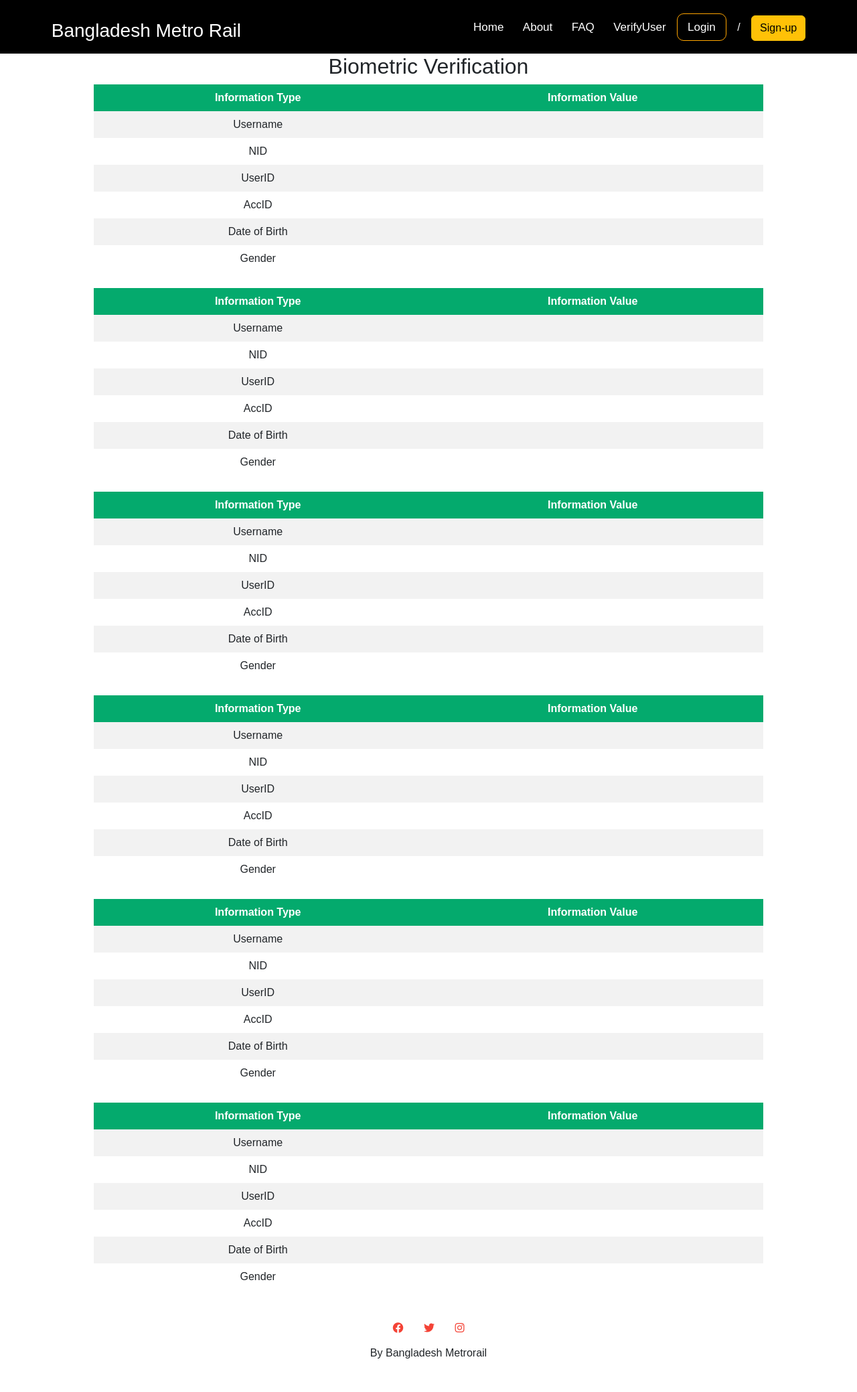
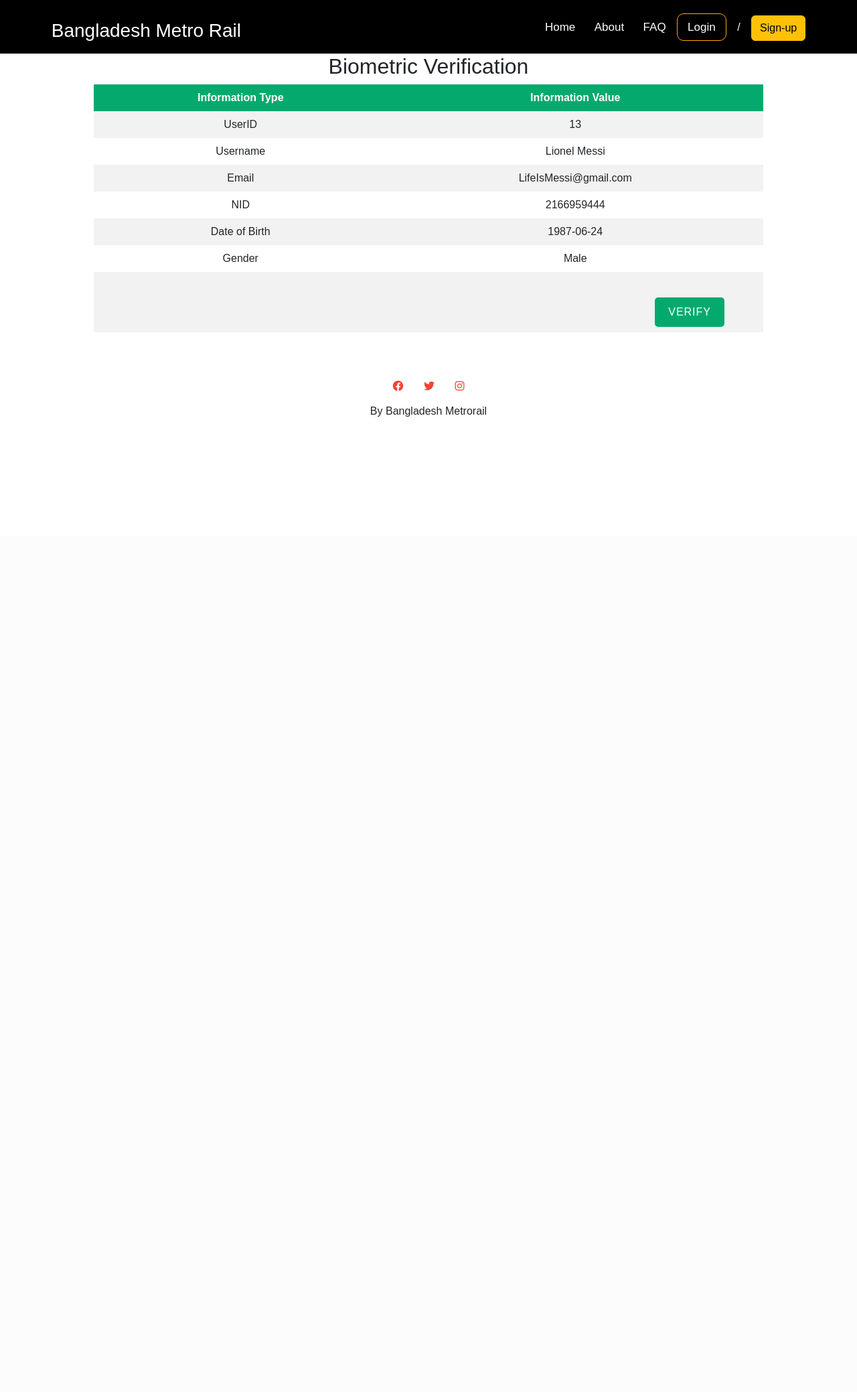
Before and after one commit to ShrCodesNSU/Card-Enrollment-System, a Flask app: page /VerifyUser in a window 1280 px wide. Shown: the whole page at 67% size. After the commit the page ends 622 px from the top, so only its background shows below. Run offline with Flask 2, Linux system fonts and the light colour scheme; some libraries are stand-ins or nearby versions.

Commit message:
officails approve applications

```diff
--- a/app.py
+++ b/app.py
@@ -91,7 +91,15 @@
 
 @app.route("/VerifyUser", methods=["GET", "POST"])
 def VerifyUser():
-    return render_template("offUserVerf.html")
+    if request.method == "POST":
+        acc = request.form.get("userId")
+        db.execute("UPDATE userAccount SET IsVerified = 'YES' WHERE AccId = :accId", accId=acc)
+        allReqs = db.execute('SELECT accounts.AccId,Name,Email,Gender,NID,DOB FROM accounts, userAccount WHERE accounts.AccId = userAccount.AccId AND userAccount.IsVerified = "Pending"')
+        return render_template("offUserVerf.html", allReqs=allReqs)
+
+    else:
+        allReqs = db.execute('SELECT accounts.AccId,Name,Email,Gender,NID,DOB FROM accounts, userAccount WHERE accounts.AccId = userAccount.AccId AND userAccount.IsVerified = "Pending"')
+        return render_template("offUserVerf.html", allReqs=allReqs)
 
 
 
--- a/static/style.css
+++ b/static/style.css
@@ -674,18 +674,25 @@
   color: white;
   font-size: 0.8rem;
 }
-.submit-btn {
+.verif-btn {
   display: block;
+  margin-top: 30px;
   margin-left: auto;
+  margin-right: 50px;
+  color: white;
   border: none;
   outline: none;
-  background: #ff652f;
+  background: #04AA6D;
   font-size: 1rem;
   text-transform: uppercase;
   letter-spacing: 1px;
   padding: 10px 20px;
   border-radius: 5px;
   cursor: pointer;
+}
+
+.verif-btn:hover{
+  background-color: #1a6c1e;
 }
 
 
--- a/templates/layout.html
+++ b/templates/layout.html
@@ -27,7 +27,6 @@
 
 
 
-                <li><a href="VerifyUser">VerifyUser</a></li>
 
 
                 {% if session.hasCard == "True" %}
@@ -50,6 +49,7 @@
 
 
                 {% if session.accType == "Oficial" %}
+                    <li><a href="VerifyUser">VerifyUser</a></li>
                     <li><a href="TripsAndBooking">Create Trips</a></li>
                 {% endif %}
 
--- a/templates/offUserVerf.html
+++ b/templates/offUserVerf.html
@@ -7,193 +7,53 @@
 
 <section>
   <h2 style="text-align: center">Biometric Verification</h2>
+
+
+  {% for req in allReqs %}
   <table>
     <tr>
       <th>Information Type</th>
       <th>Information Value</th>
     </tr>
     <tr>
+      <td>UserID</td>
+      <td>{{req["AccId"]}}</td>
+    </tr>
+    <tr>
       <td>Username</td>
-    <td></td>
+      <td>{{req["Name"]}}</td>
+    </tr>
+    <tr>
+      <td>Email</td>
+      <td>{{req["Email"]}}</td>
     </tr>
     <tr>
       <td>NID</td>
-    <td></td>
-  </tr>
-  <tr>
-    <td>UserID</td>
-    <td></td>
-  </tr>
-  <tr>
-    <td>AccID</td>
-    <td></td>
+      <td>{{req["NID"]}}</td>
     </tr>
     <tr>
       <td>Date of Birth</td>
-    <td></td>
+      <td>{{req["DOB"]}}</td>
     </tr>
     <tr>
       <td>Gender</td>
+      <td>{{req["Gender"]}}</td>
+    </tr>
+    <tr>
       <td></td>
+      <td>
+        <form action="/VerifyUser" method="POST" >
+          <button class="verif-btn" type="submit" name="userId" value="{{  req['AccId']  }}">Verify</button>
+        </form>
+      </td>
     </tr>
+
   </table><br>
 
-
-<table>
-  <tr>
-    <th>Information Type</th>
-    <th>Information Value</th>
-  </tr>
-  <tr>
-    <td>Username</td>
-    <td></td>
-  </tr>
-  <tr>
-    <td>NID</td>
-    <td></td>
-  </tr>
-  <tr>
-    <td>UserID</td>
-    <td></td>
-  </tr>
-  <tr>
-    <td>AccID</td>
-    <td></td>
-  </tr>
-  <tr>
-    <td>Date of Birth</td>
-    <td></td>
-  </tr>
-  <tr>
-    <td>Gender</td>
-    <td></td>
-  </tr>
-</table><br>
-
-<table>
-  <tr>
-    <th>Information Type</th>
-    <th>Information Value</th>
-  </tr>
-  <tr>
-    <td>Username</td>
-    <td></td>
-  </tr>
-  <tr>
-    <td>NID</td>
-    <td></td>
-  </tr>
-  <tr>
-    <td>UserID</td>
-    <td></td>
-  </tr>
-  <tr>
-    <td>AccID</td>
-    <td></td>
-  </tr>
-  <tr>
-    <td>Date of Birth</td>
-    <td></td>
-  </tr>
-  <tr>
-    <td>Gender</td>
-    <td></td>
-  </tr>
-</table><br>
-
-<table>
-  <tr>
-    <th>Information Type</th>
-    <th>Information Value</th>
-  </tr>
-  <tr>
-    <td>Username</td>
-    <td></td>
-  </tr>
-  <tr>
-    <td>NID</td>
-    <td></td>
-  </tr>
-  <tr>
-    <td>UserID</td>
-    <td></td>
-  </tr>
-  <tr>
-    <td>AccID</td>
-    <td></td>
-  </tr>
-  <tr>
-    <td>Date of Birth</td>
-    <td></td>
-  </tr>
-  <tr>
-    <td>Gender</td>
-    <td></td>
-  </tr>
-</table><br>
+{% endfor %}
 
 
-<table>
-  <tr>
-    <th>Information Type</th>
-    <th>Information Value</th>
-  </tr>
-  <tr>
-    <td>Username</td>
-    <td></td>
-  </tr>
-  <tr>
-    <td>NID</td>
-    <td></td>
-  </tr>
-  <tr>
-    <td>UserID</td>
-    <td></td>
-  </tr>
-  <tr>
-    <td>AccID</td>
-    <td></td>
-  </tr>
-  <tr>
-    <td>Date of Birth</td>
-    <td></td>
-  </tr>
-  <tr>
-    <td>Gender</td>
-    <td></td>
-  </tr>
-</table><br>
 
-<table>
-  <tr>
-    <th>Information Type</th>
-    <th>Information Value</th>
-  </tr>
-  <tr>
-    <td>Username</td>
-    <td></td>
-  </tr>
-  <tr>
-    <td>NID</td>
-    <td></td>
-  </tr>
-  <tr>
-    <td>UserID</td>
-    <td></td>
-  </tr>
-  <tr>
-    <td>AccID</td>
-    <td></td>
-  </tr>
-  <tr>
-    <td>Date of Birth</td>
-    <td></td>
-  </tr>
-  <tr>
-    <td>Gender</td>
-    <td></td>
-  </tr>
-</table>
 </section>
 
 
```
Also changed, not shown: database.db, 1 other file. Lines whose indentation alone changed are shown as unchanged.
